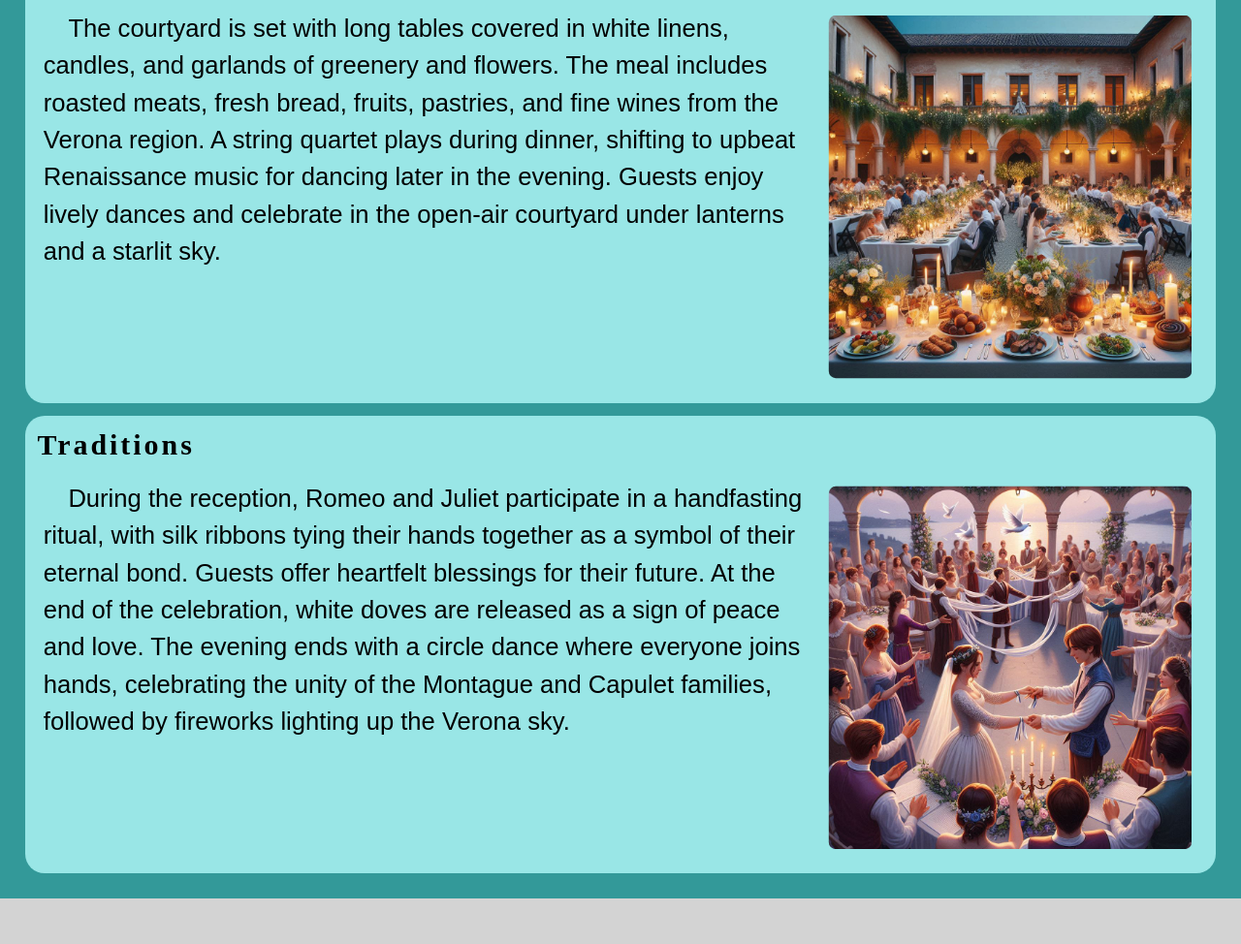
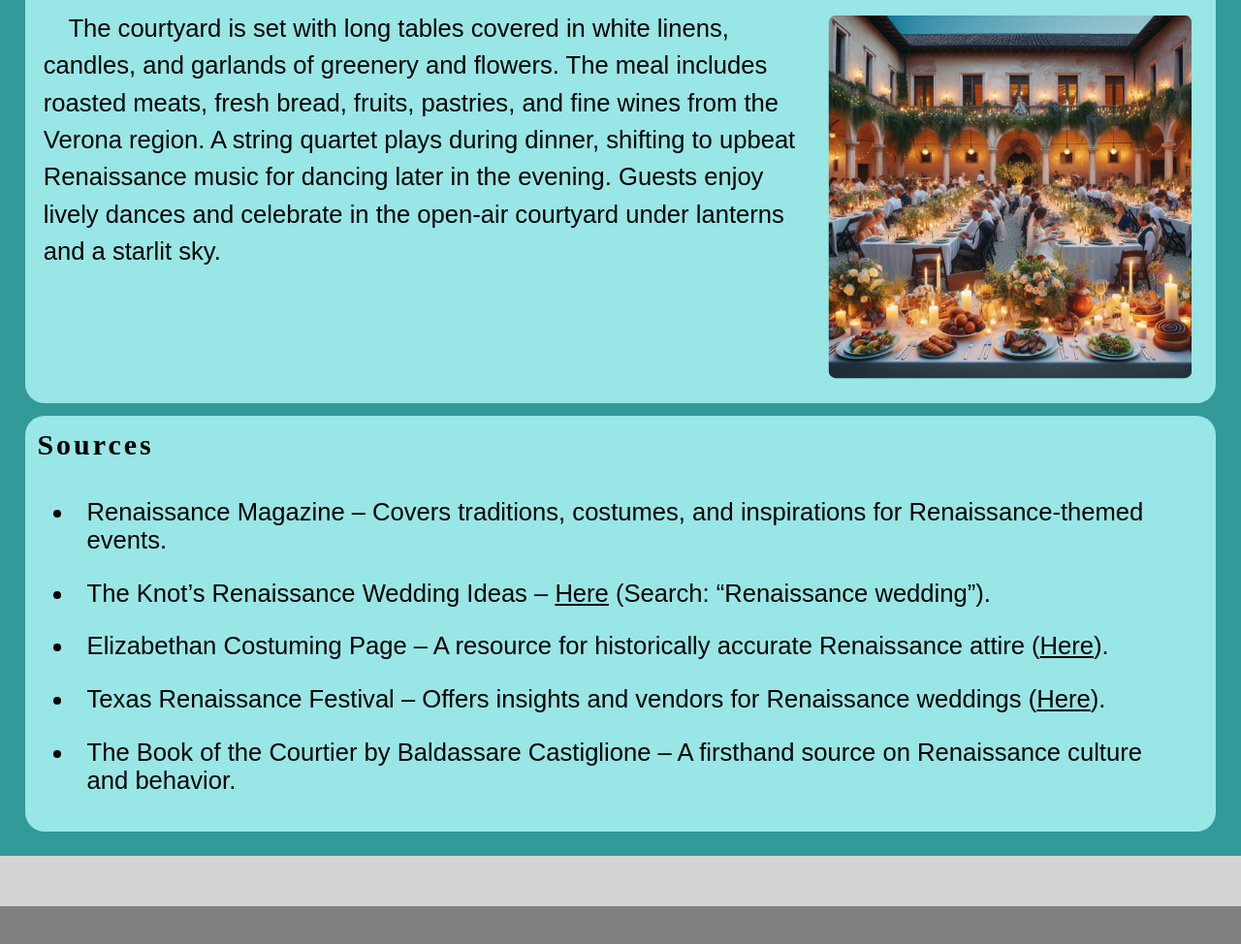
Before and after one commit to Hopkins34/Romeo-Juliet, a plain HTML site: page wedding.html in a window 1280 px wide. Shown: the part 1725-2699 px from the top of the page at 97% size. After the commit the page ends 2660 px from the top, so only its background shows below. Drawn offline with Linux system fonts and the light colour scheme.

Commit message:
added sources

```diff
--- a/style.css
+++ b/style.css
@@ -204,7 +204,7 @@ a:active {
 
 .Article__ul {
     padding: 0.5rem 1.5rem;
-    background-color: burlywood;
+    background-color: ;
     border-radius: 10px;
 }
 
--- a/wedding.html
+++ b/wedding.html
@@ -45,9 +45,14 @@
                     <p class="Article__p">The courtyard is set with long tables covered in white linens, candles, and garlands of greenery and flowers. The meal includes roasted meats, fresh bread, fruits, pastries, and fine wines from the Verona region. A string quartet plays during dinner, shifting to upbeat Renaissance music for dancing later in the evening. Guests enjoy lively dances and celebrate in the open-air courtyard under lanterns and a starlit sky.</p>
                 </article>
                 <article class="Article">
-                    <h3 class="Article__h3">Traditions</h3>
-                    <img class="Article__img Right" src="Images/tradition.jpg" alt="">
-                    <p class="Article__p">During the reception, Romeo and Juliet participate in a handfasting ritual, with silk ribbons tying their hands together as a symbol of their eternal bond. Guests offer heartfelt blessings for their future. At the end of the celebration, white doves are released as a sign of peace and love. The evening ends with a circle dance where everyone joins hands, celebrating the unity of the Montague and Capulet families, followed by fireworks lighting up the Verona sky.</p>
+                    <h3 class="Article__h3">Sources</h3>
+                    <ul class="Article__ul">
+                        <li class="Article__li">Renaissance Magazine – Covers traditions, costumes, and inspirations for Renaissance-themed events.</li>
+                        <li class="Article__li">The Knot’s Renaissance Wedding Ideas – <a href="www.theknot.com">Here</a> (Search: “Renaissance wedding”).</li>
+                        <li class="Article__li">Elizabethan Costuming Page – A resource for historically accurate Renaissance attire (<a href="www.elizabethancostuming.net">Here</a>).</li>
+                        <li class="Article__li">Texas Renaissance Festival – Offers insights and vendors for Renaissance weddings (<a href="www.texrenfest.com/weddings">Here</a>).</li>
+                        <li class="Article__li">The Book of the Courtier by Baldassare Castiglione – A firsthand source on Renaissance culture and behavior.</li>
+                    </ul>
                 </article>
         </main>
         <footer class="Footer">
```
